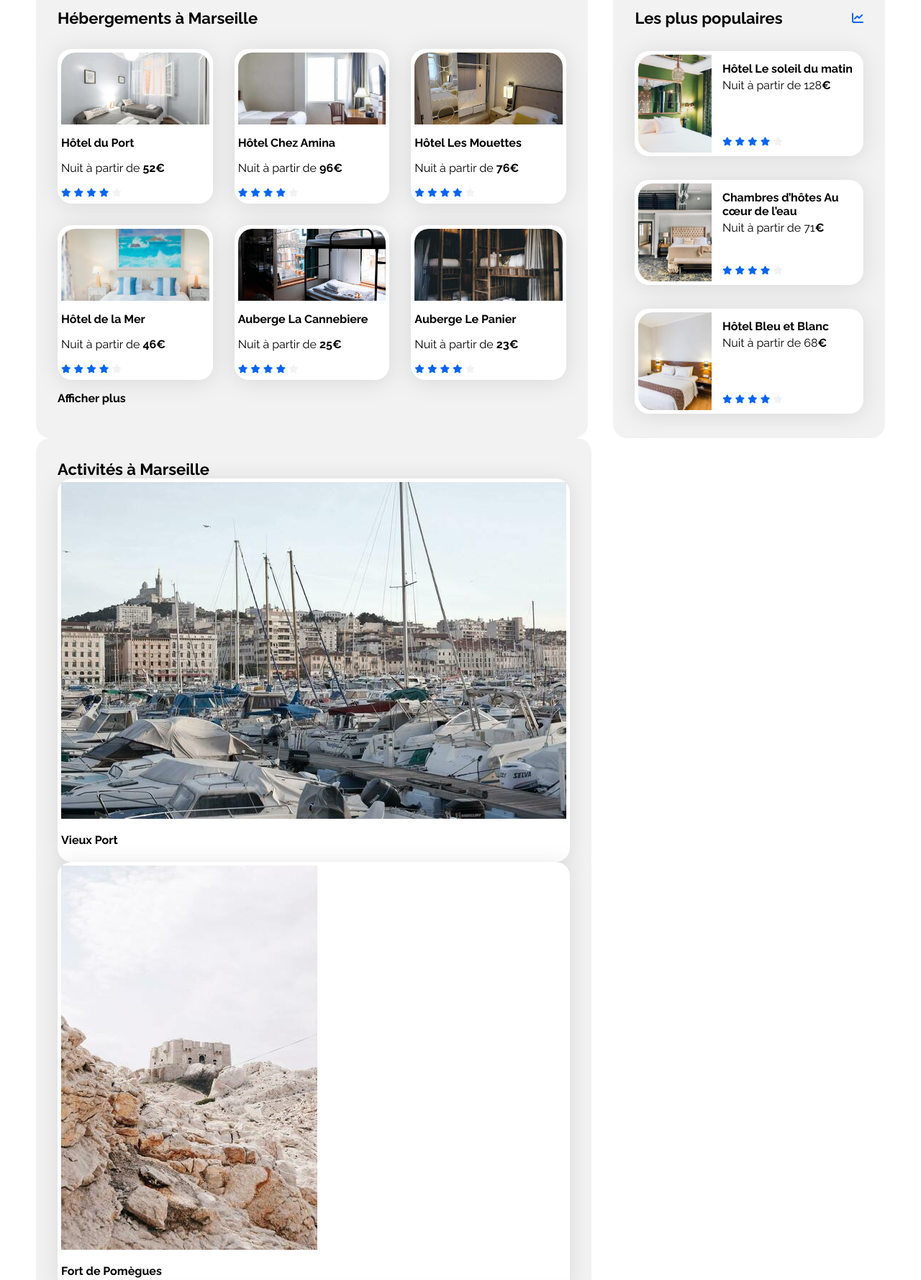
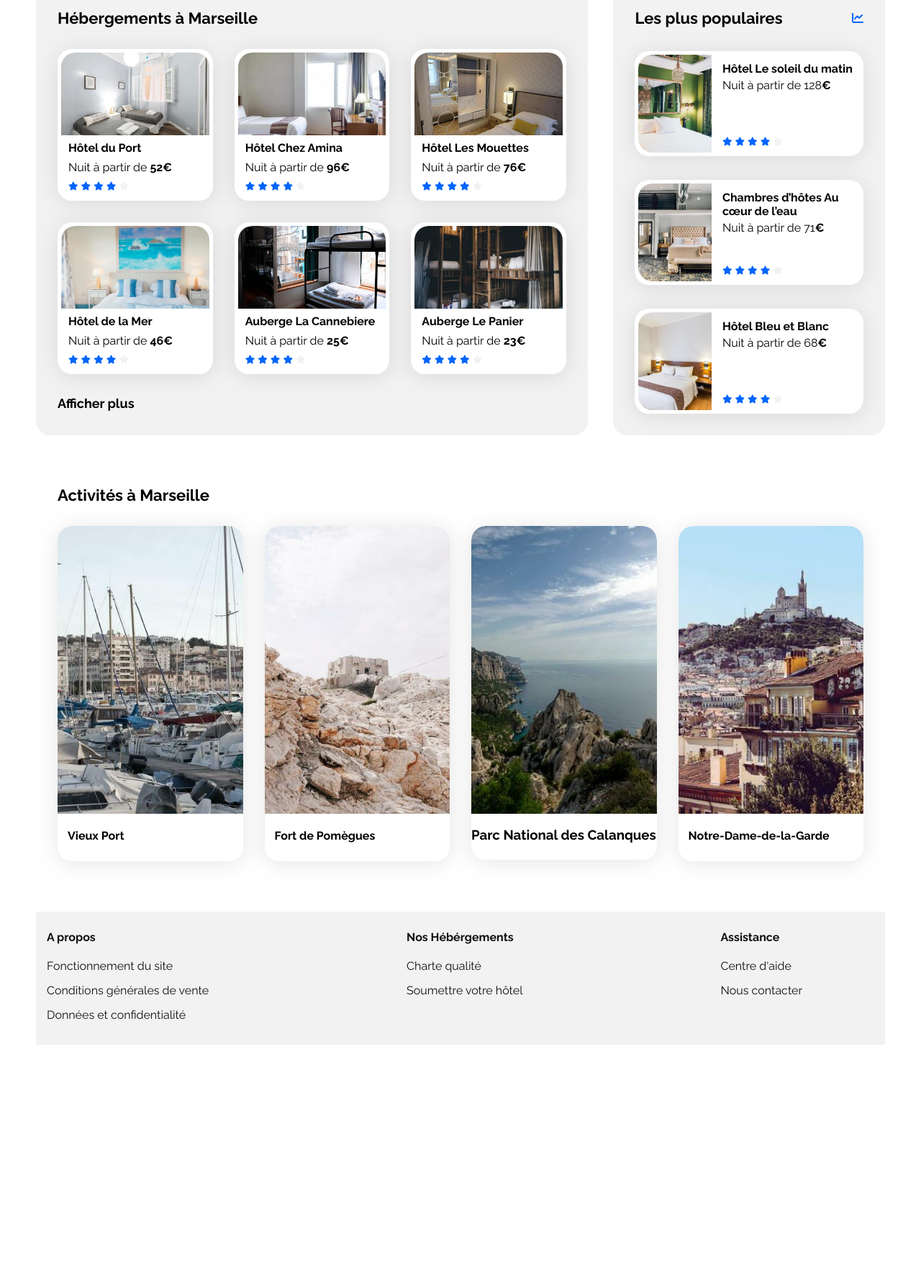
Before and after one commit to oxford777/page_accueil_agence_voyage_BOOKI, a plain HTML site: page index.html in a window 1280 px wide. Shown: the part 421-2200 px from the top of the page at 72% size. After the commit the page ends 1873 px from the top, so only its background shows below. Drawn offline with Linux system fonts and the light colour scheme.

Commit message:
Finalisation de la partie card et du footer

```diff
--- a/css/style.css
+++ b/css/style.css
@@ -215,6 +215,7 @@ h1 {
   border-radius: 20px;
   padding: 30px;
   box-sizing: border-box;
+  margin-bottom: 40px;
 }
 
 /****** Hebergements ***********/
@@ -226,24 +227,42 @@ h1 {
   display: grid;
   grid-template-columns: repeat(3, 1fr);
   gap: 30px;
-}
-
-.hebergements-cards {
-  margin-top: 30px; /* crée l’espace juste sous le h2 */
+  margin-top: 30px;
 }
 
 .hebergements-cards .card {
-  background: #fff;
   border-radius: 20px;
+}
+
+.hebergements-cards .card-title,
+.hebergements-cards .card p,
+.hebergements-cards .card-rating {
+  padding-left: 10px;
+}
+
+.hebergements-cards .card-title,
+.hebergements-cards .card p {
+  margin: 8px 0;
+}
+
+.hebergements-cards .card-rating {
+  margin-bottom: 5px;
 }
 
 .hebergements-cards img {
   width: 100%;
-  height: 100px; /* même hauteur pour toutes */
+  height: 115px; /* même hauteur pour toutes */
   object-fit: cover; /* recadrage propre */
   display: block;
   border-top-left-radius: 20px;
   border-top-right-radius: 20px;
+}
+
+.more {
+  display: inline-block;
+  margin-top: 30px;
+  font-weight: 700;
+  font-size: 18px;
 }
 
 /****** Populaires ***********/
@@ -291,27 +310,70 @@ h1 {
   margin-bottom: 5px;
 }
 
+/*Activités*/
+.activites .section-title {
+  padding-bottom: 30px;
+}
+
+.activites-card {
+  display: flex;
+  justify-content: space-between;
+  gap: 30px;
+  flex-wrap: nowrap; /* les cartes restent sur une seule ligne */
+}
+
+.activites-card a {
+  display: block;
+  width: 25%; /* 4 cartes sur une ligne */
+}
+
+.activites-card .card {
+  background: white;
+  border-radius: 20px;
+  overflow: hidden;
+  padding: 0 0 5px 0;
+}
+
+.activites-card .card img {
+  width: 100%;
+  height: 400px; /* même hauteur pour toutes les images */
+  object-fit: cover;
+  border-top-left-radius: 20px;
+  border-top-right-radius: 20px;
+  display: block;
+}
+
+.activites-card .card-title {
+  padding: 5px 14px;
+}
+
+.hebergements-and-populaires .activites {
+  background-color: white;
+}
+
+/*Footer*/
 footer {
-  background-color: #f2f2f2;
+  background-color: var(--main-bg-color);
   width: 100%;
-  padding: 10px 0 10px 50px;
+  padding: 10px 0 10px 0;
   color: #111;
-  margin-top: 60px;
+  margin-top: 0;
 }
 
 .footer-container {
   display: flex;
-  gap: 260px; /* Espace entre les colonnes, ajuste au besoin*/
-  padding-left: 50px;
+  gap: 260px;
 }
 
 footer h3 {
   margin-bottom: 14px;
-  font-weight: bold;
+  font-size: 18px;
+  font-weight: 700;
+  padding-left: 15px;
 }
 
 footer ul {
-  padding-left: 0;
+  padding-left: 15px;
 }
 
 footer a {
--- a/index.html
+++ b/index.html
@@ -83,8 +83,8 @@
           <section class="hebergements">
             <h2 class="section-title">Hébergements à Marseille</h2>
             <div class="hebergements-cards">
+              <a href="#">
                 <article class="card">
-                <a class="port" href="#">
                   <img
                     src="images/hebergements/fred-kleber.jpg"
                     alt="Hôtel du Port"
@@ -105,10 +105,11 @@
                     ></i>
                     <span class="sr-only">Note de 4 sur 5</span>
                   </div>
+                </article>
               </a>
-              </article>
+
+              <a href="#">
                 <article class="card">
-                <a class="amina" href="#">
                   <img
                     src="images/hebergements/febrian-zakaria.jpg"
                     alt="Hôtel Chez Amina"
@@ -129,10 +130,11 @@
                     ></i>
                     <span class="sr-only">Note de 4 sur 5</span>
                   </div>
+                </article>
               </a>
-              </article>
+
+              <a href="#">
                 <article class="card">
-                <a class="mouettes" href="#">
                   <img
                     src="images/hebergements/reisetopia.jpg"
                     alt="Hôtel Les Mouettes"
@@ -153,10 +155,11 @@
                     ></i>
                     <span class="sr-only">Note de 4 sur 5</span>
                   </div>
+                </article>
               </a>
-              </article>
+
+              <a href="#">
                 <article class="card">
-                <a class="mer" href="#">
                   <img
                     src="images/hebergements/annie-spratt.jpg"
                     alt="Hôtel de la Mer"
@@ -177,10 +180,11 @@
                     ></i>
                     <span class="sr-only">Note de 4 sur 5</span>
                   </div>
+                </article>
               </a>
-              </article>
+
+              <a href="#">
                 <article class="card">
-                <a class="cannebiere" href="#">
                   <img
                     src="images/hebergements/marcus-loke.jpg"
                     alt="auberge la cannebiere"
@@ -201,10 +205,11 @@
                     ></i>
                     <span class="sr-only">Note de 4 sur 5</span>
                   </div>
+                </article>
               </a>
-              </article>
+
+              <a href="#">
                 <article class="card">
-                <a class="panier" href="#">
                   <img
                     src="images/hebergements/nicate-lee.jpg"
                     alt="Auberge Le Panier"
@@ -225,10 +230,10 @@
                     ></i>
                     <span class="sr-only">Note de 4 sur 5</span>
                   </div>
+                </article>
               </a>
-              </article>
             </div>
-            <h3 class="card-title" href="#">Afficher plus</h3>
+            <a class="more" href="#">Afficher plus</a>
           </section>
 
           <section class="populaires">
@@ -322,49 +327,50 @@
               </a>
             </div>
           </section>
+
           <section class="activites">
-            <div class="activites-title">
             <h2 class="section-title">Activités à Marseille</h2>
+            <div class="activites-card">
+              <a href="#">
                 <article class="card">
-                <a class="vieux_port" href="#">
                   <img
                     src="images/activites/reno-laithienne.jpg"
                     alt="vieux port"
                   />
                   <h3 class="card-title">Vieux Port</h3>
+                </article>
               </a>
-              </article>
-            </div>
 
+              <a href="#">
                 <article class="card">
-              <a class="pomegues" href="#">
                   <img
                     src="images/activites/paul-hermann.jpg"
                     alt="Fort de Pomègues"
                   />
                   <h3 class="card-title">Fort de Pomègues</h3>
+                </article>
               </a>
-            </article>
 
+              <a href="#">
                 <article class="card">
-              <a class="calanques" href="#">
                   <img
                     src="images/activites/kilyan-sockalingum.jpg"
                     alt="Parc National des Calanques"
                   />
                   <h3>Parc National des Calanques</h3>
+                </article>
               </a>
-            </article>
 
+              <a href="#">
                 <article class="card">
-              <a class="n-d-g" href="#">
                   <img
                     src="images/activites/florian-wehde.jpg"
                     alt="Notre-Dame-de-la-Garde"
                   />
                   <h3 class="card-title">Notre-Dame-de-la-Garde</h3>
+                </article>
               </a>
-            </article>
+            </div>
           </section>
         </div>
       </main>
```
Lines whose indentation alone changed are shown as unchanged.
